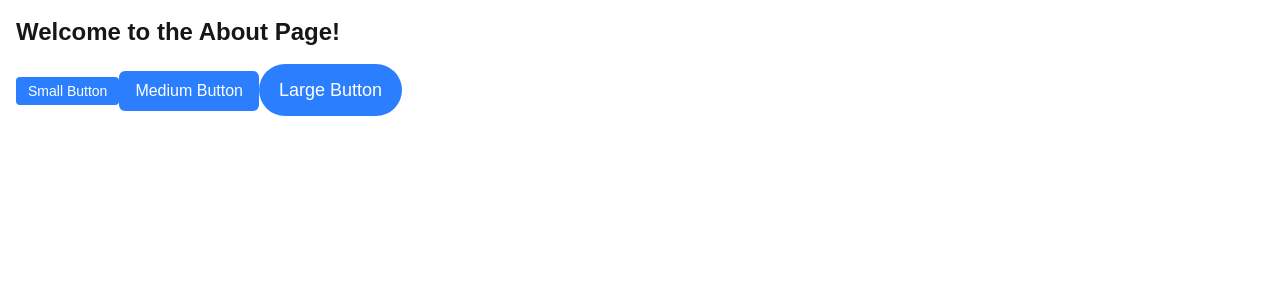
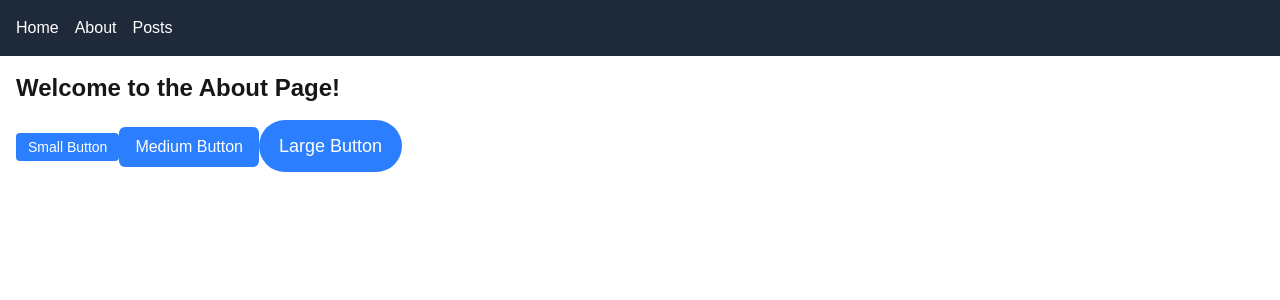
Before and after one commit to Merisola/alx-project-0x02-setup, a Next.js app in the folder alx-project-0x02/: page /about in a window 1280 px wide. Shown: the top 300 px of the page. Built offline with nearby package versions, Linux system fonts and the light colour scheme.

Commit message:
Implemetn nav and layout

```diff
--- a/alx-project-0x02/components/layout/Header.tsx
+++ b/alx-project-0x02/components/layout/Header.tsx
@@ -4,11 +4,14 @@ const Header = () => {
     return (
       <header className="bg-gray-800 text-white p-4">
         <nav className="flex gap-4">
-          <Link href="/home">
+          <Link href="/">
             <span className="hover:underline cursor:pointer">Home</span>
           </Link>
           <Link href="/about">
             <span className="hover:underline cursor:pointer">About</span>
+          </Link>
+          <Link href="/posts">
+            <span className="hover:underline cursor:pointer">Posts</span>
           </Link>
         </nav>
       </header>
--- a/alx-project-0x02/pages/about.tsx
+++ b/alx-project-0x02/pages/about.tsx
@@ -1,13 +1,17 @@
 import React from "react";
 import Button from "@/components/common/Button";
+import Header from "@/components/layout/Header"
 
 const AboutPage = () => {
   return (
-    <div className="p-4 space-y-4">
-      <h1 className="text-2xl  font-bold mb-4">Welcome to the About Page!</h1>
-      <Button label="Small Button" size="small" shape="rounded-sm" />
-      <Button label="Medium Button" size="medium" shape="rounded-md" />
-      <Button label="Large Button" size="large" shape="rounded-full" />
+    <div>
+      <Header />
+      <main className="p-4 space-y-4">
+        <h1 className="text-2xl  font-bold mb-4">Welcome to the About Page!</h1>
+        <Button label="Small Button" size="small" shape="rounded-sm" />
+        <Button label="Medium Button" size="medium" shape="rounded-md" />
+        <Button label="Large Button" size="large" shape="rounded-full" />
+      </main>
     </div>
   );
 };
--- a/alx-project-0x02/pages/home.tsx
+++ b/alx-project-0x02/pages/home.tsx
@@ -1,6 +1,7 @@
 import React, { useState } from "react";
 import Card from "@/components/common/Card";
 import PostModal from "@/components/common/PostModal";
+
 
 const HomePage = () => {
   const [modalOpen, setModalOpen] = useState(false);
--- /dev/null
+++ b/alx-project-0x02/pages/posts.tsx
@@ -0,0 +1,15 @@
+import React from "react";
+import Header from "@/components/layout/Header"
+const Posts = () => {
+    return(
+        <div>
+            <Header />
+            <main>
+                <h1 className="text-2xl p-4">This is post</h1>
+            </main>
+
+        </div>
+    )
+}
+
+export default Posts
```
